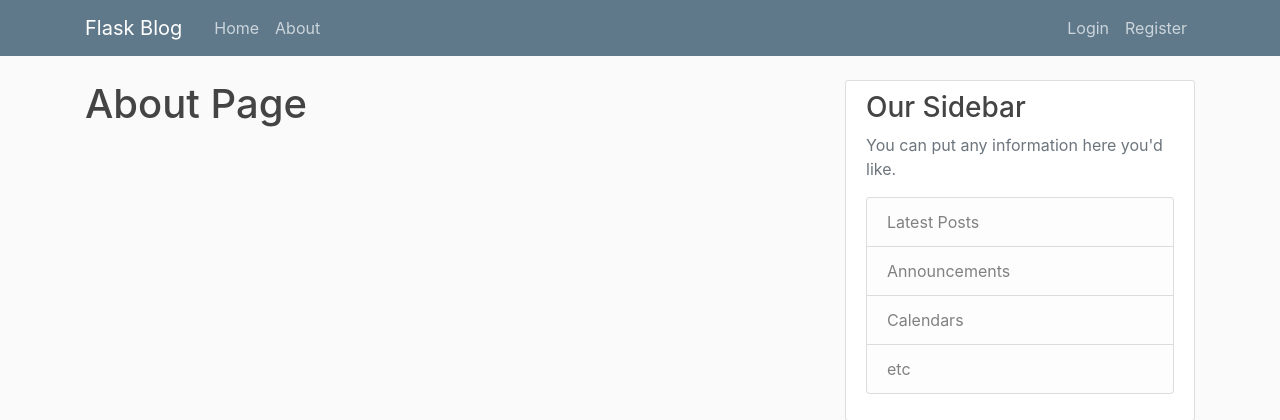
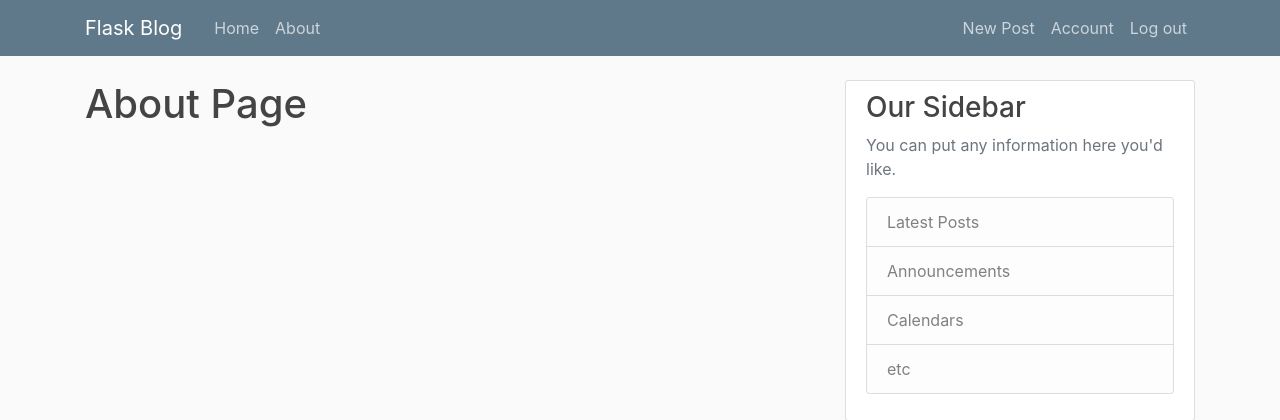
Before and after one commit to LordDraagonLive/the-micro-blog, a Flask app: page /about in a window 1280 px wide. Shown: the top 420 px of the page. Run offline with Flask 2, Linux system fonts and the light colour scheme; a user stored in the database is signed in; some libraries are stand-ins or nearby versions.

Commit message:
updated the layout to use current user

```diff
--- a/flaskblog/templates/layout.html
+++ b/flaskblog/templates/layout.html
@@ -31,8 +31,14 @@
                     </div>
                     <!-- Navbar Right Side -->
                     <div class="navbar-nav">
+                        {%if current_user.is_authenticated %}
+                        <a class="nav-item nav-link" href="{{ url_for('new_post') }}">New Post</a>
+                        <a class="nav-item nav-link" href="{{ url_for('account') }}">Account</a>
+                        <a class="nav-item nav-link" href="{{ url_for('logout') }}">Log out</a>
+                        {%else%}
                         <a class="nav-item nav-link" href="{{ url_for('login') }}">Login</a>
                         <a class="nav-item nav-link" href="{{ url_for('register') }}">Register</a>
+                        {%endif%}
                     </div>
                 </div>
             </div>
```
